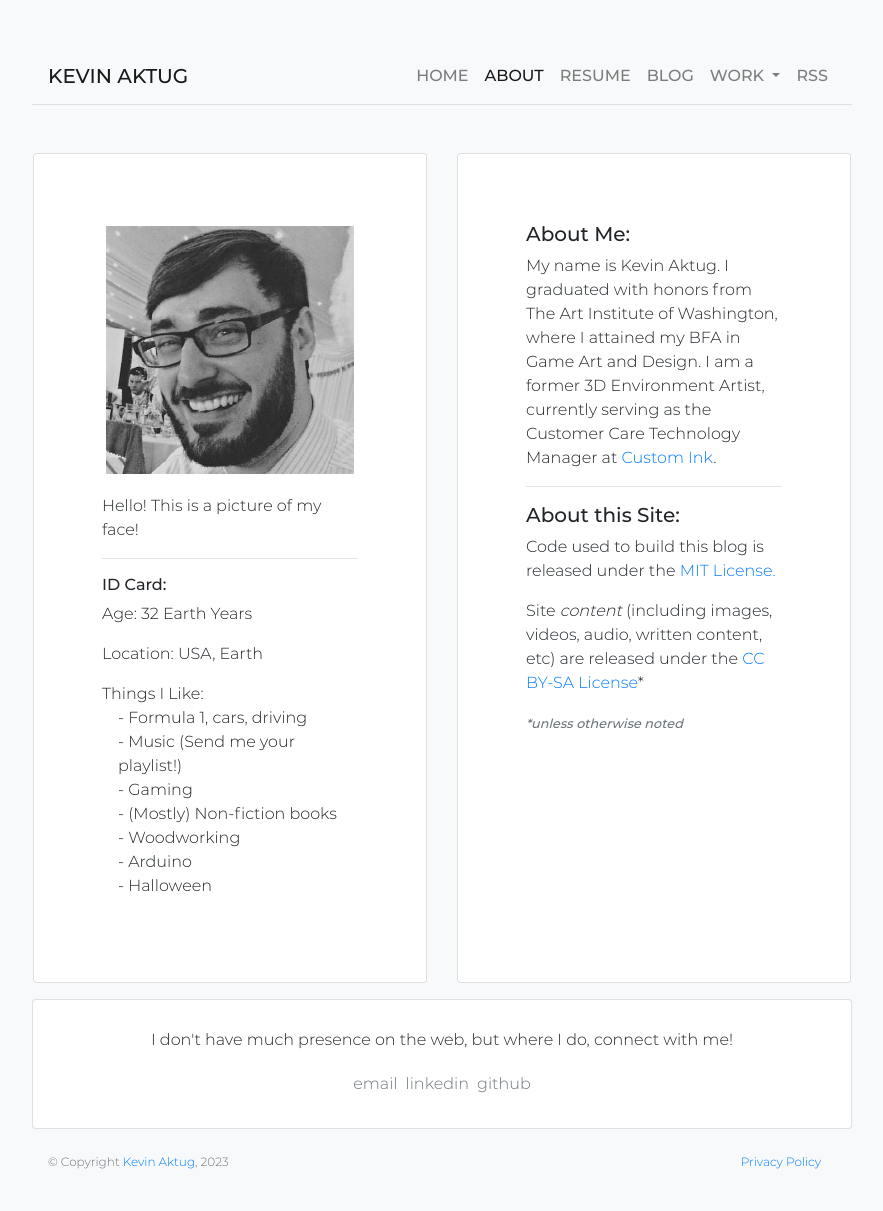
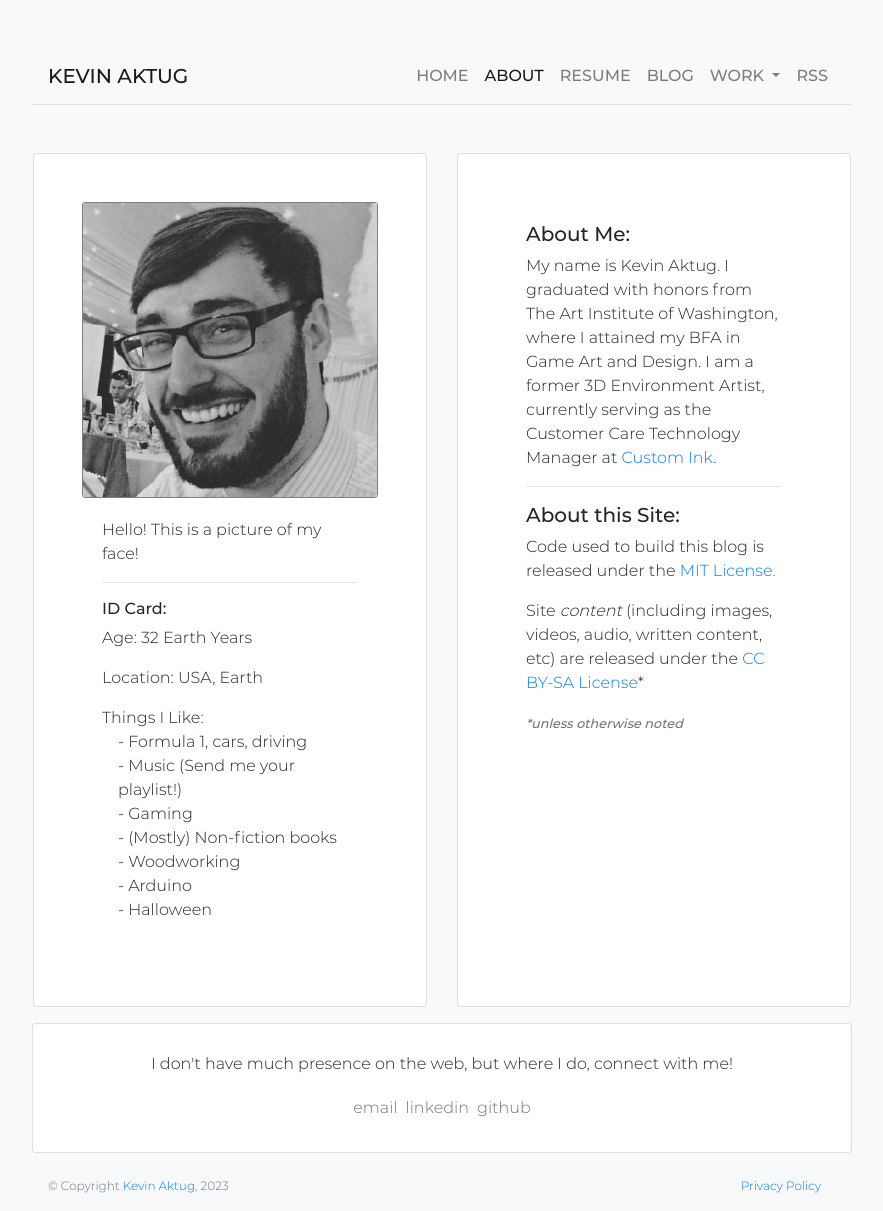
Before and after one commit to Kmagameguy/portfolio, a Jekyll site: the page built from site/about/index.html, in a window 1280 px wide and 1211 px high. Shown: the whole window, without its empty margins (198-1081 px from the left). Built offline with Jekyll 4.4.1, drawn with Linux system fonts in a browser that asks for light colours.

Commit message:
Add Borders to Headshot and Resume

```diff
--- a/assets/css/main.scss
+++ b/assets/css/main.scss
@@ -110,3 +110,7 @@
   display: block;
   word-wrap: break-word;
 }
+
+#about-prof {
+  border: 1px solid rgba(0,0,0,0.5);
+}
--- a/site/about/index.html
+++ b/site/about/index.html
@@ -6,7 +6,7 @@
 <div class="row px-3">
   <div class="card-deck">
     <div class="card">
-      <img id="about-prof" src="/assets/images/prof_hidden.jpg" class="card-img-top px-4 pt-4" alt="it's me">
+      <img id="about-prof" src="/assets/images/prof_hidden.jpg" class="card-img-top" alt="it's me">
       <script>document.getElementById("about-prof").src= atob("L2Fzc2V0cy9pbWFnZXMvcHJvZi5qcGc=");</script>
       <div class="card-body">
         <div class="card-text">
--- a/site/resume/index.html
+++ b/site/resume/index.html
@@ -11,8 +11,8 @@
         <p class="text-secondary"><i><a href="{{ site.data.resume.links.pdf }}">Click or tap here to download a PDF copy</a></i></p>
       </div>
     </div>
-    <div class="border-top my-3"></div>
-    <object data="{{ site.data.resume.links.pdf }}" type="application/pdf" width="100%" height="800px">
+    <div class="my-3"></div>
+    <object class="border" data="{{ site.data.resume.links.pdf }}" type="application/pdf" width="100%" height="800px">
       <p>
         No PDF plugin found.  <a href="{{ site.data.resume.links.pdf }}">Click here to download the PDF.</a>
       </p>
```
